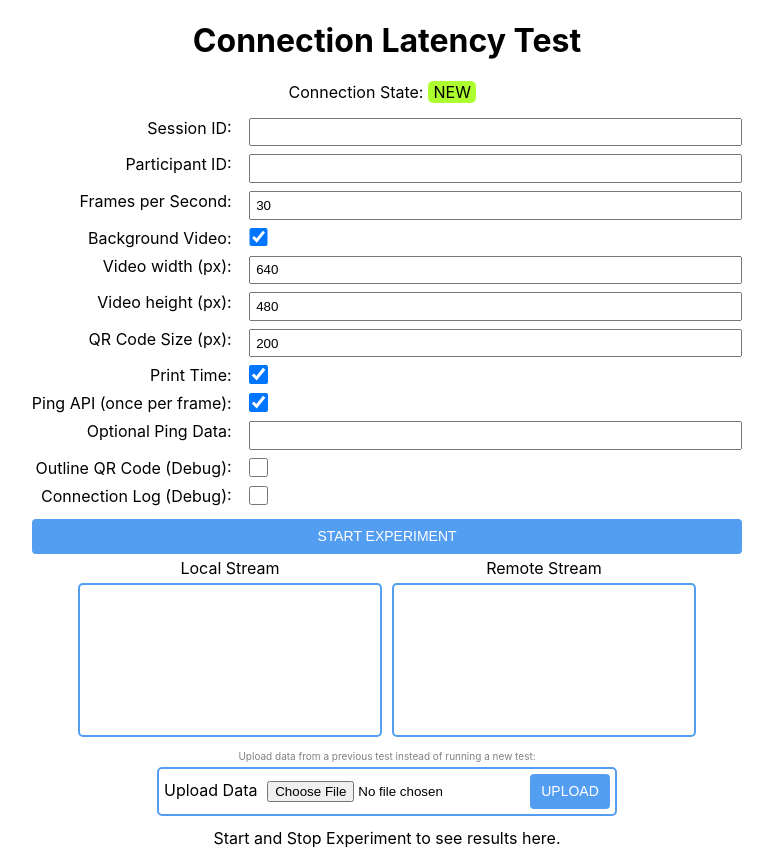
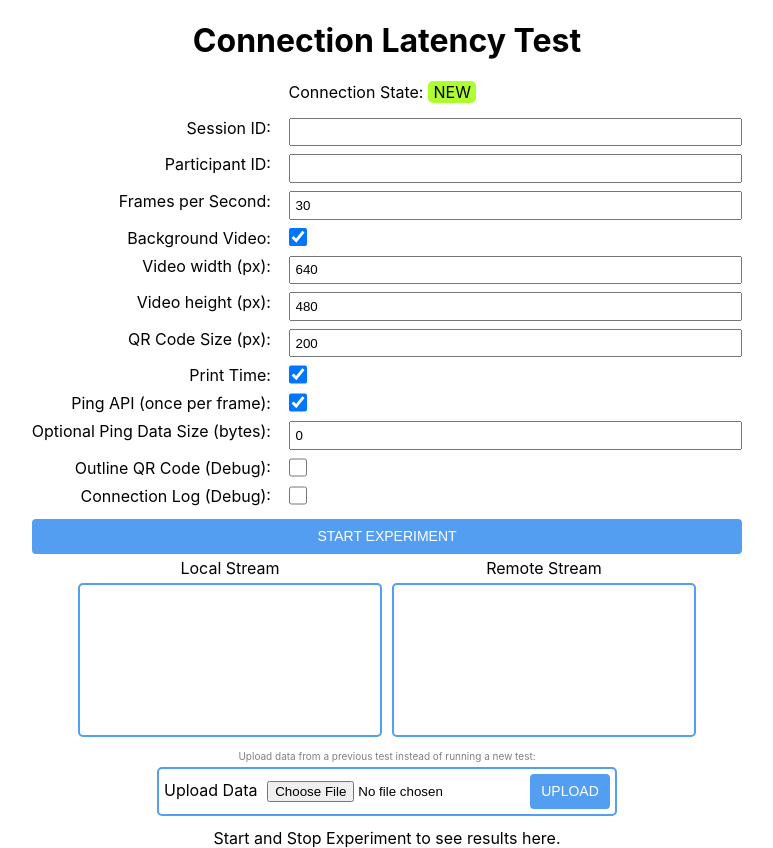
Before and after one commit to TUMFARSynchrony/SynthARium, a React (Create React App) app in the folder frontend/: page /connectionLatencyTest in a window 1280 px wide. Shown: the whole page, without its empty margins (253-1026 px from the left). Built offline with nearby package versions, Linux system fonts and the light colour scheme; no server answers.

Commit message:
Generate random string for PING test junk data & fix time back

```diff
--- a/frontend/src/pages/ConnectionLatencyTest/ConnectionLatencyTest.tsx
+++ b/frontend/src/pages/ConnectionLatencyTest/ConnectionLatencyTest.tsx
@@ -6,7 +6,7 @@ import Connection from "../../networking/Connection";
 import ConnectionState from "../../networking/ConnectionState";
 import jsQR from "jsqr";
 import Chart from "chart.js/auto";
-import { avg, calculateEvaluation, download, getDetailedTime, median } from "./util";
+import { avg, calculateEvaluation, download, getDetailedTime, getRandomString, median } from "./util";
 import { EvaluationResults, LocalStreamData, MergedData, RemoteStreamData, PingData, TestConfigObj } from "./def";
 
 var QRCode = require("qrcode");
@@ -170,7 +170,7 @@ const ConnectionLatencyTest = (props: {
         ping: pingData ? {
           rtt: pingData.received - pingData.sent,
           timeToServer: pingData.serverTime - pingData.sent,
-          timeBack: pingData.received - pingData.serverTime
+          timeBack: Math.round(pingData.received) - pingData.serverTime // Round to adjust to missing accuracy in serverTime
         } : undefined
       };
     });
@@ -520,6 +520,11 @@ function TestConfig(props: {
     console.log("set", key, "to", value, newConfig);
   };
 
+  const setPingData = (length: number) => {
+    const str = getRandomString(length);
+    handleChange("pingData", str);
+  };
+
   return (
     <form onSubmit={handleSubmit} className="testConfig container">
       <Input disabled={disabled} label="Session ID" value={config.sessionId} setValue={(v) => handleChange("sessionId", v)} />
@@ -531,7 +536,7 @@ function TestConfig(props: {
       <Input disabled={disabled} label="QR Code Size (px)" type="number" value={config.qrCodeSize} setValue={(v) => handleChange("qrCodeSize", v)} />
       <Input disabled={disabled} label="Print Time" type="checkbox" defaultChecked={config.printTime} setValue={(v) => handleChange("printTime", v)} />
       <Input disabled={disabled} label="Ping API (once per frame)" type="checkbox" defaultChecked={config.ping} setValue={(v) => handleChange("ping", v)} />
-      <Input disabled={disabled || !config.ping} label="Optional Ping Data" value={config.pingData} setValue={(v) => handleChange("pingData", v)} />
+      <Input disabled={disabled || !config.ping} label="Optional Ping Data Size (bytes)" type="number" value={config.pingData.length} setValue={setPingData} />
       <Input disabled={disabled} label="Outline QR Code (Debug)" type="checkbox" defaultChecked={config.outlineQrCode} setValue={(v) => handleChange("outlineQrCode", v)} />
       <Input disabled={disabled} label="Connection Log (Debug)" type="checkbox" defaultChecked={config.connectionLogging} setValue={(v) => handleChange("connectionLogging", v)} />
       <button type="submit" disabled={disabled} hidden />
--- a/frontend/src/pages/ConnectionLatencyTest/util.ts
+++ b/frontend/src/pages/ConnectionLatencyTest/util.ts
@@ -172,3 +172,12 @@ export function calculateEvaluation(data: MergedData[], log = true): EvaluationR
 		ping
 	};
 }
+
+export function getRandomString(length: number) {
+	const characters = "ABCDEFGHIJKLMNOPQRSTUVWXYZabcdefghijklmnopqrstuvwxyz0123456789";
+	let str = "";
+	for (let i = 0; i < length; i++) {
+		str += characters.charAt(Math.floor(Math.random() * characters.length));
+	}
+	return str;
+}
```
